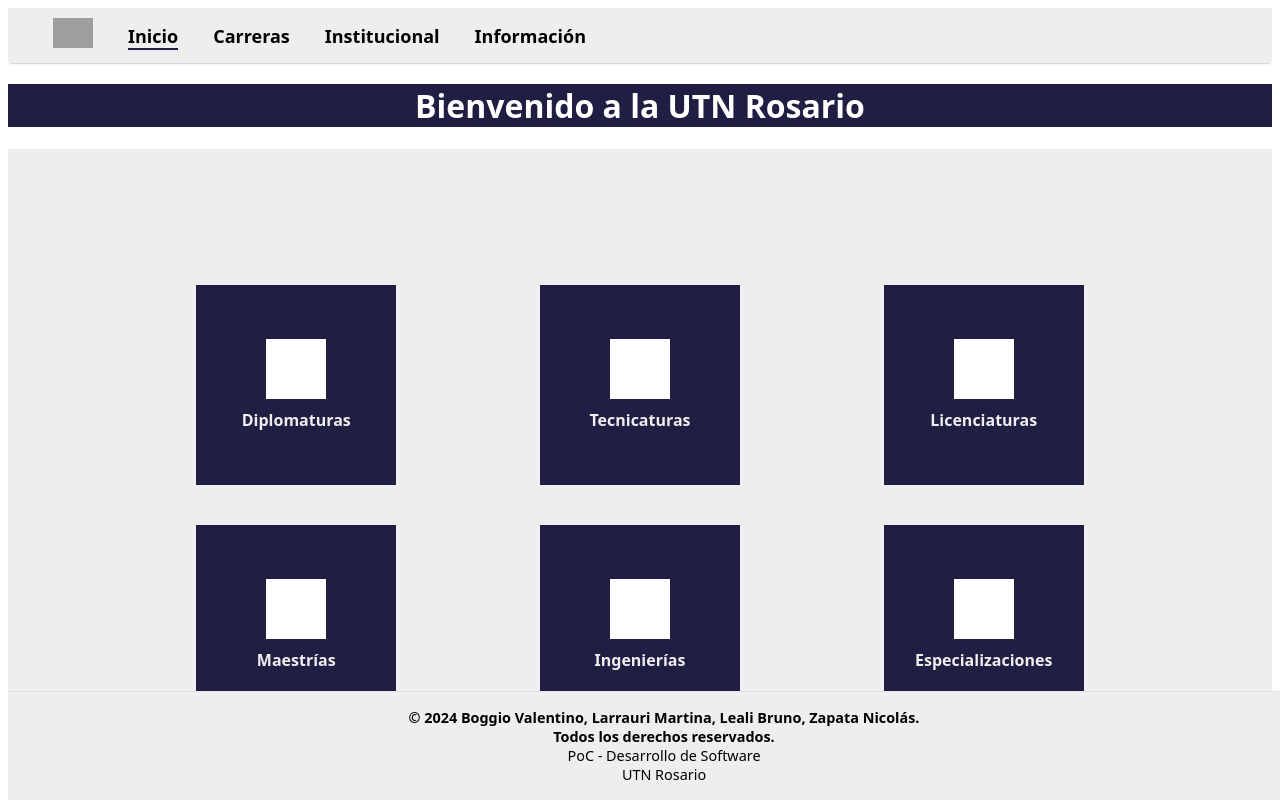
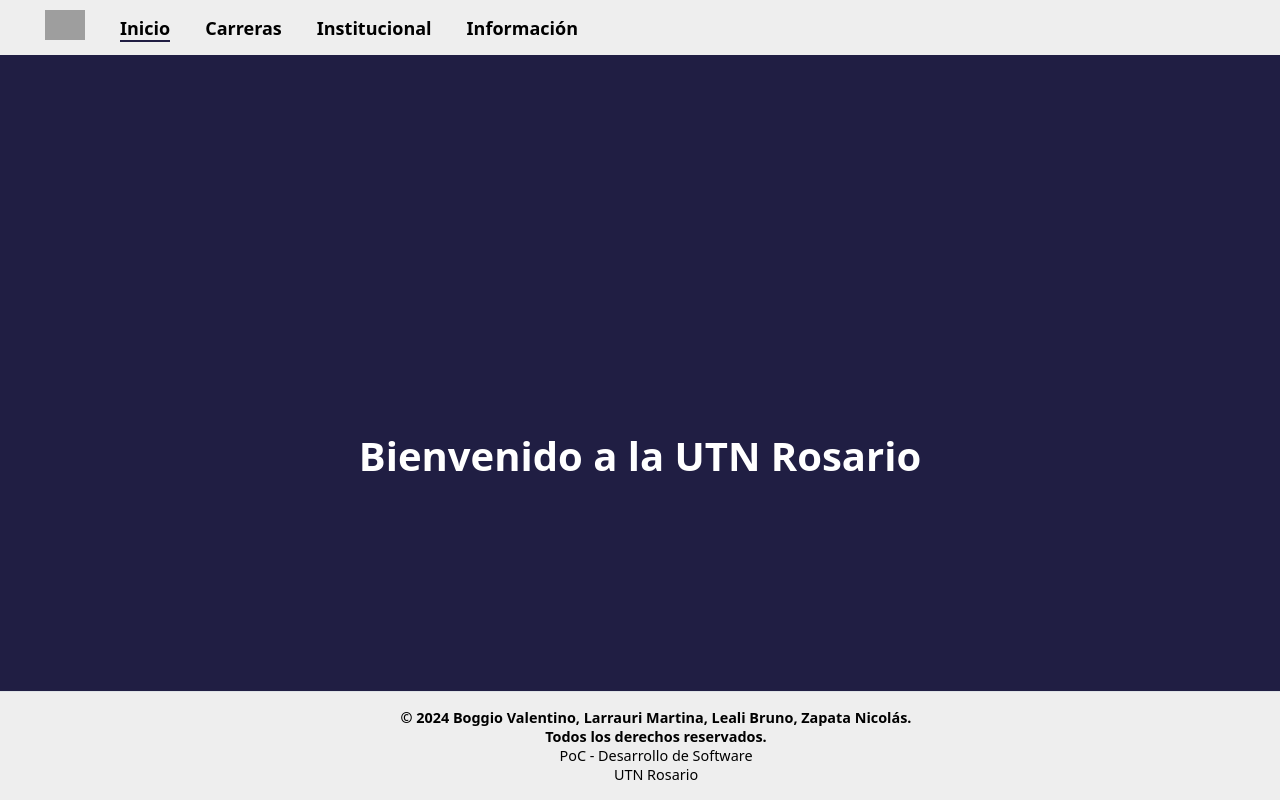
Before and after one commit to valentttino/svelteProyect-POC-DSW-2024, a SvelteKit app: page / in a window 1280 px wide. Shown: the top 800 px of the page. Built offline with nearby package versions, Linux system fonts and the light colour scheme; grey boxes are pictures that could not be loaded.

Commit message:
update welcomeSection

```diff
--- a/src/components/WelcomeSection.svelte
+++ b/src/components/WelcomeSection.svelte
@@ -3,17 +3,25 @@
 </script>
 
 <style>
-  body{
-    margin: 0;
+  .welcome-section{
     background-color: #201E43;
     color: white;
     text-align: center;
+    display: flex;
+    justify-content: center;
     align-items: center;
+    height: 100vh;
+    width: 100%;
+  }
+
+  h1{
+    margin:0;
+    font-size: 2.5rem;
   }
 </style>
 
-<body>
+<div class="welcome-section">
   <h1>
     {text}
   </h1>
-</body>
+</div>
--- a/src/routes/+page.svelte
+++ b/src/routes/+page.svelte
@@ -23,6 +23,7 @@
 <style>
   :global(body){
     font-family: system-ui, -apple-system, BlinkMacSystemFont, 'Segoe UI', Roboto, Oxygen, Ubuntu, Cantarell, 'Open Sans', 'Helvetica Neue', sans-serif;
+    margin:0;
   }
 
   :global(.back){
```
